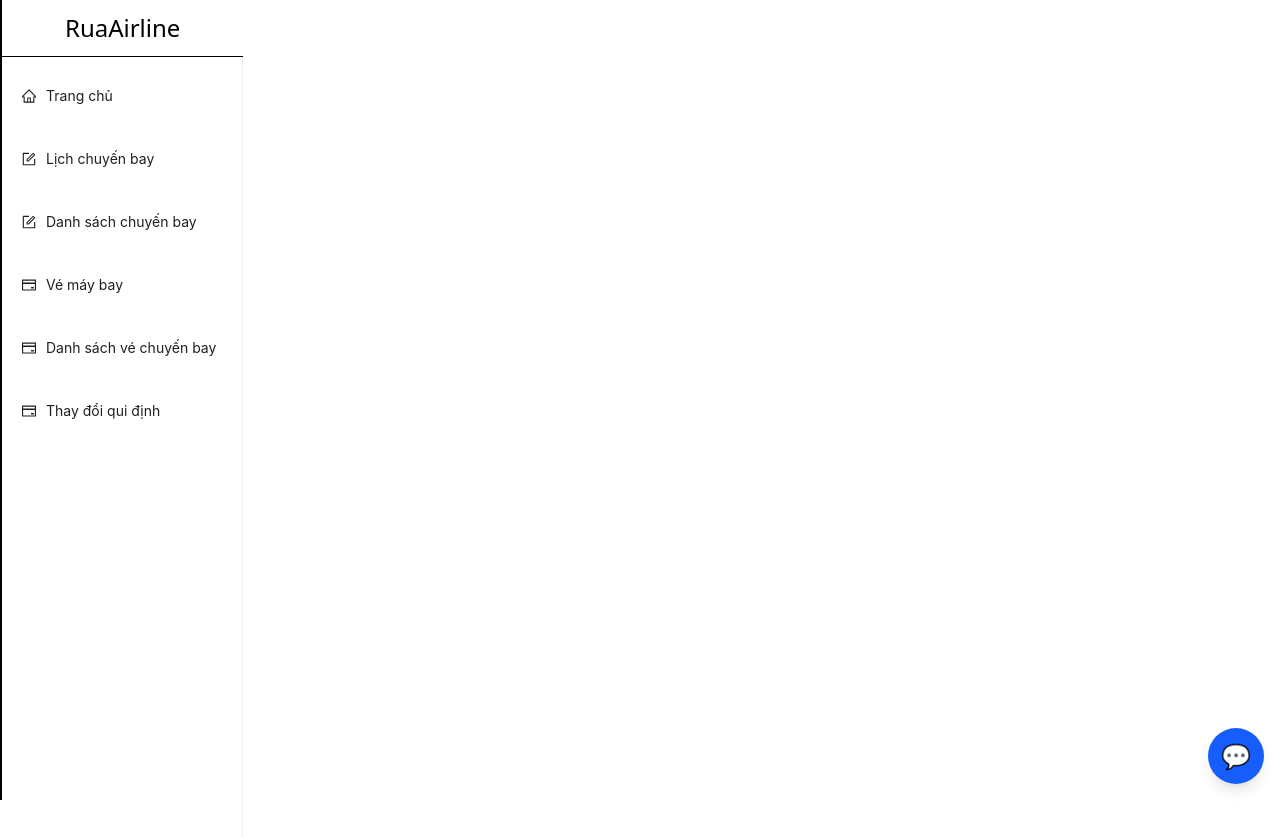
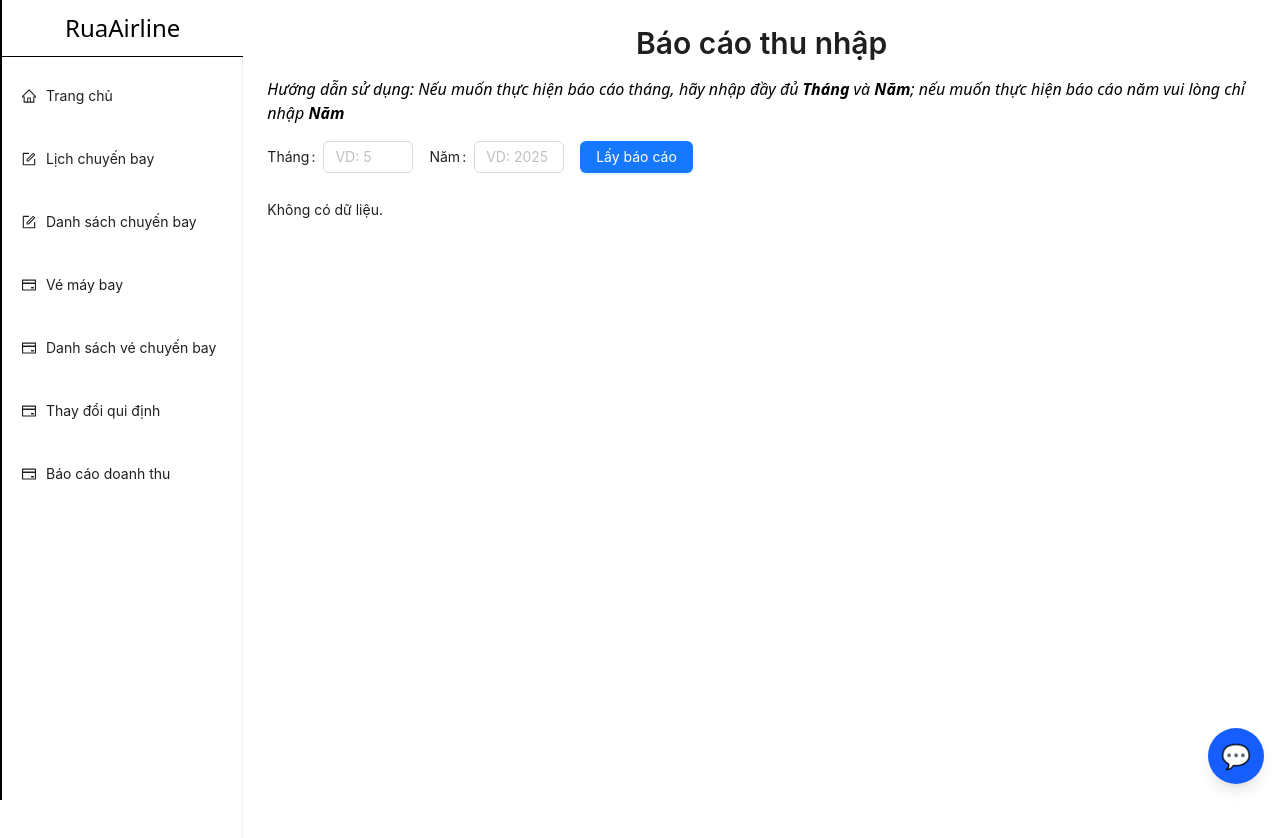
Before and after one commit to aprilboiz/FlightBookingSite, a React (Vite) app: page /report in a window 1280 px wide. Shown: the top 838 px of the page. Built offline with nearby package versions, Linux system fonts and the light colour scheme.

Commit message:
add func report, fix ui, done basic requests

```diff
--- a/package.json
+++ b/package.json
@@ -16,11 +16,13 @@
     "@tailwindcss/vite": "^4.0.15",
     "antd": "^5.24.5",
     "axios": "^1.8.4",
+    "file-saver": "^2.0.5",
     "react": "^18.3.1",
     "react-dom": "^18.3.1",
     "react-icons": "^5.5.0",
     "react-router-dom": "^7.4.0",
-    "tailwindcss": "^4.0.15"
+    "tailwindcss": "^4.0.15",
+    "xlsx": "^0.18.5"
   },
   "devDependencies": {
     "@eslint/js": "^9.21.0",
--- a/src/App.jsx
+++ b/src/App.jsx
@@ -10,6 +10,8 @@ import Test from "./components/test";
 import FlightDetail from "./components/FlightDetail";
 import ListTicket from "./components/ListTicket";
 import RegulationForm from "./components/RegulationForm";
+import ReportPage from "./components/ReportPage";
+import Welcome from "./components/Welcome";
 
 const { Header, Sider, Content } = Layout;
 function App() {
@@ -29,6 +31,8 @@ function App() {
             <Route path="/sale-ticket" element={<SaleTicket />} />
             <Route path="/list-ticket" element={<ListTicket />} />
             <Route path="/regulation" element={<RegulationForm />} />
+            <Route path="/report" element={<ReportPage />} />
+            <Route path="/" element={<Welcome />} />
           </Routes>
         </div>
         <div className="fixed bottom-4 right-4 z-50">
--- a/src/components/MenuList.jsx
+++ b/src/components/MenuList.jsx
@@ -24,6 +24,9 @@ const MenuList = () => {
         <Menu.Item key="regulation" icon={<CreditCardOutlined />}>
             <Link to="/regulation">Thay đổi qui định</Link>
         </Menu.Item>
+        <Menu.Item key="report" icon={<CreditCardOutlined />}>
+            <Link to="/report">Báo cáo doanh thu</Link>
+        </Menu.Item>
     </Menu>
   )
 }
--- a/src/components/RegulationForm.jsx
+++ b/src/components/RegulationForm.jsx
@@ -64,7 +64,7 @@ const RegulationForm = () => {
           <InputNumber min={1} style={{ width: "100%" }} />
         </Form.Item>
 
-        <Form.Item label="TG mua vé chậm nhất (phút trước giờ bay)" name="latest_ticket_purchase_time" rules={[{ required: true }]}>
+        <Form.Item label="TG mua vé chậm nhất (ngày)" name="latest_ticket_purchase_time" rules={[{ required: true }]}>
           <InputNumber min={0} style={{ width: "100%" }} />
         </Form.Item>
 
--- /dev/null
+++ b/src/components/ReportPage.jsx
@@ -0,0 +1,201 @@
+import React, { useState } from "react";
+import { getReportMonth, getReportYear } from "../services/reportService.js";
+import * as XLSX from "xlsx";
+import { saveAs } from "file-saver";
+import {
+  Form,
+  InputNumber,
+  Button,
+  Table,
+  Spin,
+  Typography,
+  Space,
+  message,
+} from "antd";
+
+const { Title, Text } = Typography;
+
+const ReportPage = () => {
+  const [month, setMonth] = useState();
+  const [year, setYear] = useState();
+  const [reportData, setReportData] = useState(null);
+  const [loading, setLoading] = useState(false);
+
+  const handleFetchReport = async () => {
+    if (!month && !year) {
+      message.warning("Vui lòng nhập tháng hoặc năm hợp lệ!");
+      return;
+    }
+
+    setLoading(true);
+    try {
+      let data;
+      if (month) {
+        data = await getReportMonth(month, year);
+      } else if (year) {
+        data = await getReportYear(year);
+      }
+      setReportData(data);
+    } catch (error) {
+      message.error("Lỗi khi lấy dữ liệu báo cáo!");
+    } finally {
+      setLoading(false);
+    }
+  };
+
+  const exportToExcel = () => {
+    if (!reportData) return;
+
+    let sheetData;
+    if (reportData.months) {
+      // Báo cáo theo năm
+      sheetData = reportData.months.map((item) => ({
+        Tháng: item.month,
+        "Số chuyến bay": item.flightCount,
+        "Doanh thu (VNĐ)": item.revenue,
+      }));
+
+      sheetData.push({
+        Tháng: "TỔNG DOANH THU",
+        "Doanh thu (VNĐ)": reportData.totalRevenue,
+      });
+      sheetData.push({
+        Tháng: "TỔNG CHUYẾN BAY",
+        "Số chuyến bay": reportData.totalFlights,
+      });
+    } else {
+      // Báo cáo theo tháng
+      sheetData = reportData.flights.map((flight) => ({
+        "Mã chuyến bay": flight.flightCode,
+        "Số vé": flight.tickets,
+        "Doanh thu (VNĐ)": flight.revenue,
+      }));
+
+      sheetData.push({});
+      sheetData.push({
+        "Mã chuyến bay": "TỔNG DOANH THU",
+        "Doanh thu (VNĐ)": reportData.totalRevenue,
+      });
+      sheetData.push({
+        "Mã chuyến bay": "TỔNG VÉ BÁN",
+        "Số vé": reportData.totalTickets,
+      });
+    }
+
+    const ws = XLSX.utils.json_to_sheet(sheetData);
+    const wb = XLSX.utils.book_new();
+    XLSX.utils.book_append_sheet(wb, ws, "Báo cáo thu nhập");
+
+    const fileName = `BaoCao_ThuNhap_${month || year}.xlsx`;
+    const wbout = XLSX.write(wb, { bookType: "xlsx", type: "array" });
+    saveAs(new Blob([wbout], { type: "application/octet-stream" }), fileName);
+  };
+
+  const columnsMonth = [
+    { title: "Mã chuyến bay", dataIndex: "flightCode", key: "flightCode" },
+    { title: "Số vé", dataIndex: "tickets", key: "tickets" },
+    { title: "Doanh thu (VNĐ)", dataIndex: "revenue", key: "revenue" },
+  ];
+
+  const columnsYear = [
+    { title: "Tháng", dataIndex: "month", key: "month" },
+    { title: "Số chuyến bay", dataIndex: "flightCount", key: "flightCount" },
+    { title: "Doanh thu (VNĐ)", dataIndex: "revenue", key: "revenue" },
+  ];
+
+  return (
+    <div style={{ padding: 24 }}>
+      <Title level={2} style={{ textAlign: "center" }}>
+        Báo cáo thu nhập
+      </Title>
+
+      <div className="mb-4">
+        <i>
+          Hướng dẫn sử dụng: Nếu muốn thực hiện báo cáo tháng, hãy nhập đầy đủ{" "}
+          <strong>Tháng</strong> và <strong>Năm</strong>; nếu muốn thực hiện báo
+          cáo năm vui lòng chỉ nhập <strong>Năm</strong>
+        </i>
+      </div>
+
+      <Form layout="inline" style={{ marginBottom: 24 }}>
+        <Form.Item label="Tháng">
+          <InputNumber
+            min={1}
+            max={12}
+            value={month}
+            onChange={setMonth}
+            placeholder="VD: 5"
+          />
+        </Form.Item>
+        <Form.Item label="Năm">
+          <InputNumber
+            min={2000}
+            value={year}
+            onChange={setYear}
+            placeholder="VD: 2025"
+          />
+        </Form.Item>
+        <Form.Item>
+          <Button type="primary" onClick={handleFetchReport}>
+            Lấy báo cáo
+          </Button>
+        </Form.Item>
+        {reportData && (
+          <Form.Item>
+            <Button onClick={exportToExcel}>Xuất Excel</Button>
+          </Form.Item>
+        )}
+      </Form>
+
+      {loading ? (
+        <Spin tip="Đang tải dữ liệu..." />
+      ) : reportData ? (
+        <>
+          {reportData.months ? (
+            // Báo cáo theo năm
+            <>
+              <Title level={4}>Báo cáo năm {reportData.year}</Title>
+              <Space direction="vertical" style={{ marginBottom: 16 }}>
+                <Text strong>
+                  Tổng doanh thu: {reportData.totalRevenue} VNĐ
+                </Text>
+                <Text strong>Tổng chuyến bay: {reportData.totalFlights}</Text>
+              </Space>
+
+              <Table
+                dataSource={reportData.months}
+                columns={columnsYear}
+                rowKey={(record) => record.month}
+                pagination={false}
+                bordered
+              />
+            </>
+          ) : (
+            // Báo cáo theo tháng
+            <>
+              <Title level={4}>Báo cáo tháng {reportData.month}</Title>
+              <Space direction="vertical" style={{ marginBottom: 16 }}>
+                <Text strong>
+                  Tổng doanh thu: {reportData.totalRevenue} VNĐ
+                </Text>
+                <Text strong>Tổng số vé: {reportData.totalTickets}</Text>
+              </Space>
+
+              <Table
+                dataSource={reportData.flights}
+                columns={columnsMonth}
+                rowKey={(record) => record.flightCode}
+                pagination={false}
+                bordered
+              />
+            </>
+          )}
+        </>
+      ) : (
+        <Text>Không có dữ liệu.</Text>
+      )}
+    </div>
+  );
+};
+
+export default ReportPage;
--- a/src/components/TicketBooking.jsx
+++ b/src/components/TicketBooking.jsx
@@ -134,7 +134,6 @@ const TicketBooking = ({ selectedFlight }) => {
         >
           <Select
             placeholder="Chọn loại vé"
-            onChange={handleClassChange}
             disabled={!selectedFlight}
           >
             {ticketTypes.map((cls) => (
@@ -184,7 +183,7 @@ const TicketBooking = ({ selectedFlight }) => {
             disabled={!selectedFlight}
           >
             {ticketClasses.map((cls) => (
-              <Option key={cls} value={cls}>
+              <Option key={cls} value={cls} defaultSeat={cls}>
                 {cls}
               </Option>
             ))}
--- /dev/null
+++ b/src/components/Welcome.jsx
@@ -0,0 +1,9 @@
+import React from 'react'
+
+const Welcome = () => {
+  return (
+    <div className='text-center mt-96 text-6xl'>Welcome to RuaAirline</div>
+  )
+}
+
+export default Welcome
--- /dev/null
+++ b/src/services/reportService.js
@@ -0,0 +1,30 @@
+import axios from "axios";
+
+const API_BASE_URL = "http://localhost:8080/api"
+
+export const getReportMonth = async (month, year) => {
+    try {
+        const response = await axios.get(`${API_BASE_URL}/reports/revenue`, {
+            params: {
+                month,
+                year
+            }
+        });
+        return response.data;
+    } catch (error) {
+        throw new Error(error.response?.data?.message || 'Có lỗi xảy ra khi tải báo cáo doanh thu theo tháng');
+    }
+}
+
+export const getReportYear = async (year) => {
+    try {
+        const response = await axios.get(`${API_BASE_URL}/reports/revenue/yearly`, {
+            params: {
+                year
+            }
+        });
+        return response.data;
+    } catch (error) {
+        throw new Error(error.response?.data?.message || 'Có lỗi xảy ra khi tải báo cáo doanh thu theo năm');
+    }
+}
--- a/src/services/ticketService.js
+++ b/src/services/ticketService.js
@@ -11,7 +11,7 @@ export const addTicket = async (ticketData) => {
         });
         return response.data;
     } catch (error) {
-        throw new Error(error.response?.data?.message || 'Có lỗi xảy ra khi thêm vé máy bay');
+        throw new Error(error.response?.data?.details || 'Có lỗi xảy ra khi thêm vé máy bay');
     }
 }
 
```
Also changed, not shown: src/components/CalenderPlane.jsx (+37 -6 lines), 2 other files (tests, documents, lock files or other folders).
